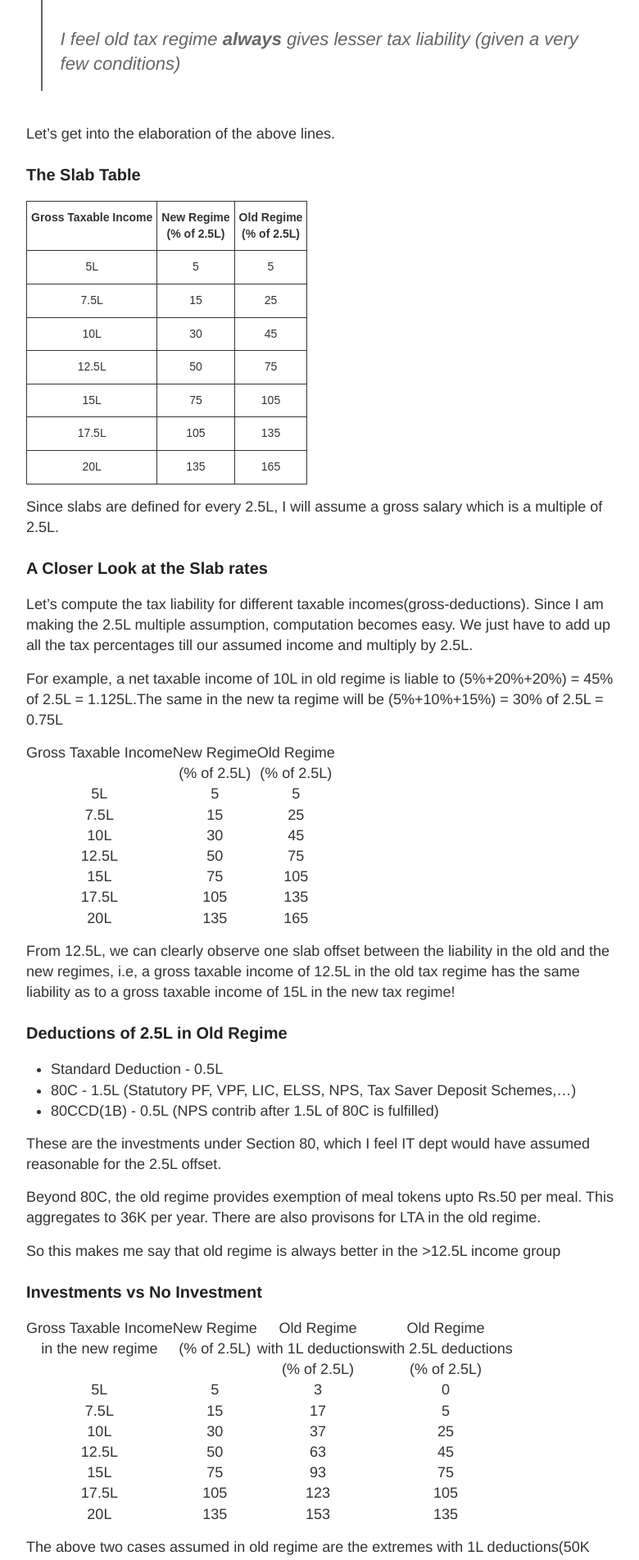
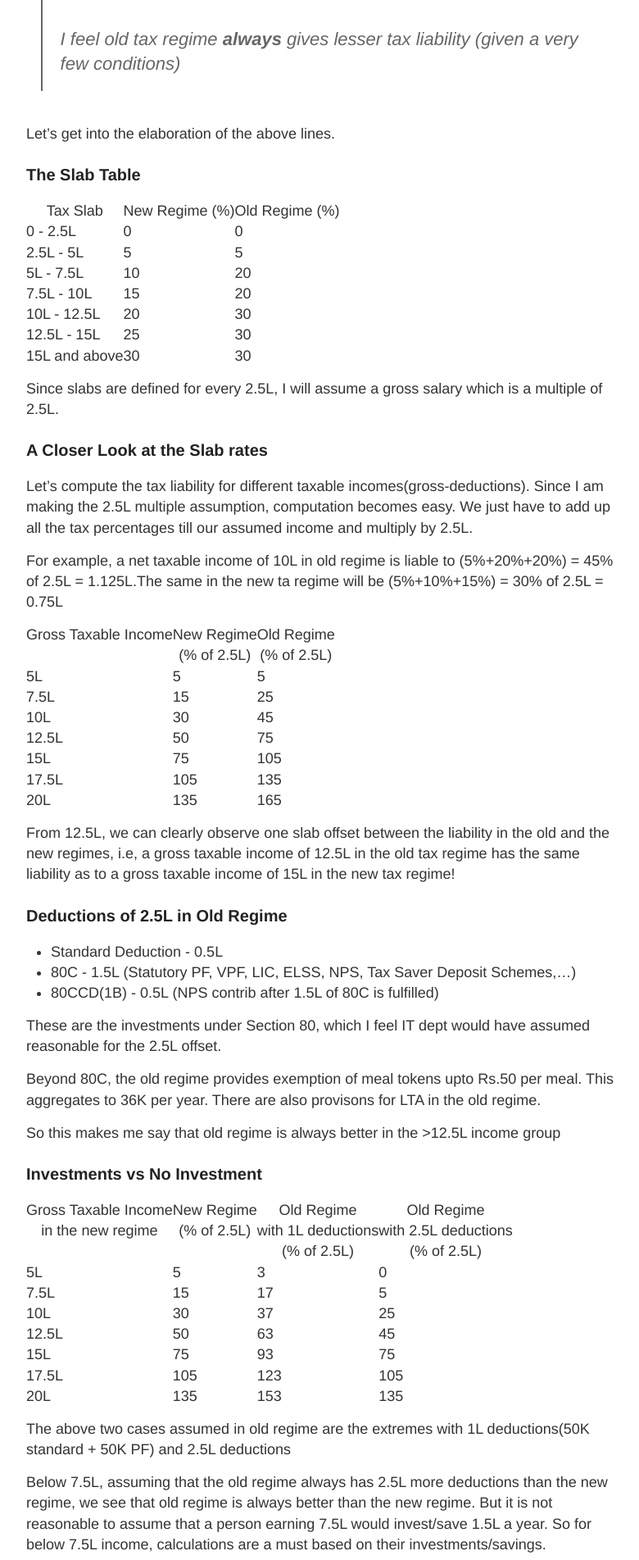
Before and after one commit to pa1tech/blog, a Jekyll site: the page built from _posts/2021-11-4-tax-regime.md, in a window 1280 px wide. Shown: the part 902-2805 px from the top of the page at 82% size, without its empty margins (248-1028 px from the left). Built offline with Jekyll 4.4.1, drawn with Linux system fonts in a browser that asks for light colours.

Commit message:
Update 2021-11-4-tax-regime.md

```diff
--- a/_posts/2021-11-4-tax-regime.md
+++ b/_posts/2021-11-4-tax-regime.md
@@ -17,58 +17,49 @@ Let's get into the elaboration of the above lines.
 
 ### The Slab Table
 
-<style type="text/css">
-.tg  {border-collapse:collapse;border-spacing:0;}
-.tg td{border-color:black;border-style:solid;border-width:1px;font-family:Arial, sans-serif;font-size:14px;
-  overflow:hidden;padding:10px 5px;word-break:normal;}
-.tg th{border-color:black;border-style:solid;border-width:1px;font-family:Arial, sans-serif;font-size:14px;
-  font-weight:normal;overflow:hidden;padding:10px 5px;word-break:normal;}
-.tg .tg-c3ow{border-color:inherit;text-align:center;vertical-align:top}
-.tg .tg-7btt{border-color:inherit;font-weight:bold;text-align:center;vertical-align:top}
-</style>
-<table class="tg">
+<table>
 <thead>
   <tr>
-    <th class="tg-7btt">Gross Taxable Income</th>
-    <th class="tg-7btt">New Regime<br>(% of 2.5L)</th>
-    <th class="tg-7btt">Old Regime<br>(% of 2.5L)</th>
+    <th>Tax Slab</th>
+    <th>New Regime (%)</th>
+    <th>Old Regime (%)</th>
   </tr>
 </thead>
 <tbody>
   <tr>
-    <td class="tg-c3ow">5L</td>
-    <td class="tg-c3ow">5</td>
-    <td class="tg-c3ow">5</td>
+    <td>0 - 2.5L</td>
+    <td>0</td>
+    <td>0</td>
   </tr>
   <tr>
-    <td class="tg-c3ow">7.5L</td>
-    <td class="tg-c3ow">15</td>
-    <td class="tg-c3ow">25</td>
+    <td>2.5L - 5L</td>
+    <td>5</td>
+    <td>5</td>
   </tr>
   <tr>
-    <td class="tg-c3ow">10L</td>
-    <td class="tg-c3ow">30</td>
-    <td class="tg-c3ow">45</td>
+    <td>5L - 7.5L</td>
+    <td>10</td>
+    <td>20</td>
   </tr>
   <tr>
-    <td class="tg-c3ow">12.5L</td>
-    <td class="tg-c3ow">50</td>
-    <td class="tg-c3ow">75</td>
+    <td>7.5L - 10L</td>
+    <td>15</td>
+    <td>20</td>
   </tr>
   <tr>
-    <td class="tg-c3ow">15L</td>
-    <td class="tg-c3ow">75</td>
-    <td class="tg-c3ow">105</td>
+    <td>10L - 12.5L</td>
+    <td>20</td>
+    <td>30</td>
   </tr>
   <tr>
-    <td class="tg-c3ow">17.5L</td>
-    <td class="tg-c3ow">105</td>
-    <td class="tg-c3ow">135</td>
+    <td>12.5L - 15L</td>
+    <td>25</td>
+    <td>30</td>
   </tr>
   <tr>
-    <td class="tg-c3ow">20L</td>
-    <td class="tg-c3ow">135</td>
-    <td class="tg-c3ow">165</td>
+    <td>15L and above</td>
+    <td>30</td>
+    <td>30</td>
   </tr>
 </tbody>
 </table>
@@ -80,15 +71,52 @@ Let's compute the tax liability for different taxable incomes(gross-deductions).
 
 For example, a net taxable income of 10L in old regime is liable to (5%+20%+20%) = 45% of 2.5L = 1.125L.The same in the new ta regime will be (5%+10%+15%) = 30% of 2.5L = 0.75L
 
-| Gross Taxable Income 	| New Regime<br>(% of 2.5L) 	| Old Regime<br>(% of 2.5L) 	|
-|:--------------------:	|:-------------------------:	|:-------------------------:	|
-|          5L          	|             5             	|             5             	|
-|         7.5L         	|             15            	|             25            	|
-|          10L         	|             30            	|             45            	|
-|         12.5L        	|             50            	|             75            	|
-|          15L         	|             75            	|            105            	|
-|         17.5L        	|            105            	|            135            	|
-|          20L         	|            135            	|            165            	|
+<table>
+<thead>
+  <tr>
+    <th>Gross Taxable Income</th>
+    <th>New Regime<br>(% of 2.5L)</th>
+    <th>Old Regime<br>(% of 2.5L)</th>
+  </tr>
+</thead>
+<tbody>
+  <tr>
+    <td>5L</td>
+    <td>5</td>
+    <td>5</td>
+  </tr>
+  <tr>
+    <td>7.5L</td>
+    <td>15</td>
+    <td>25</td>
+  </tr>
+  <tr>
+    <td>10L</td>
+    <td>30</td>
+    <td>45</td>
+  </tr>
+  <tr>
+    <td>12.5L</td>
+    <td>50</td>
+    <td>75</td>
+  </tr>
+  <tr>
+    <td>15L</td>
+    <td>75</td>
+    <td>105</td>
+  </tr>
+  <tr>
+    <td>17.5L</td>
+    <td>105</td>
+    <td>135</td>
+  </tr>
+  <tr>
+    <td>20L</td>
+    <td>135</td>
+    <td>165</td>
+  </tr>
+</tbody>
+</table>
 
 From 12.5L, we can clearly observe one slab offset between the liability in the old and the new regimes, i.e, a gross taxable income of 12.5L in the old tax regime has the same liability as to a gross taxable income of 15L in the new tax regime!
 
@@ -105,16 +133,60 @@ So this makes me say that old regime is always better in the >12.5L income group
 
 ### Investments vs No Investment
 
-| Gross Taxable Income<br>in the new regime 	| New Regime<br>(% of 2.5L) 	| Old Regime<br>with 1L deductions<br>(% of 2.5L) 	| Old Regime<br>with 2.5L deductions<br>(% of 2.5L) 	|
-|:-----------------------------------------:	|:-------------------------:	|:-----------------------------------------------:	|:-------------------------------------------------:	|
-|                     5L                    	|             5             	|                        3                        	|                         0                         	|
-|                    7.5L                   	|             15            	|                        17                       	|                         5                         	|
-|                    10L                    	|             30            	|                        37                       	|                         25                        	|
-|                   12.5L                   	|             50            	|                        63                       	|                         45                        	|
-|                    15L                    	|             75            	|                        93                       	|                         75                        	|
-|                   17.5L                   	|            105            	|                       123                       	|                        105                        	|
-|                    20L                    	|            135            	|                       153                       	|                        135                        	|
-
+<table>
+<thead>
+  <tr>
+    <th>Gross Taxable Income<br>in the new regime</th>
+    <th>New Regime<br>(% of 2.5L)</th>
+    <th>Old Regime<br>with 1L deductions<br>(% of 2.5L)</th>
+    <th>Old Regime<br>with 2.5L deductions<br>(% of 2.5L)</th>
+  </tr>
+</thead>
+<tbody>
+  <tr>
+    <td>5L</td>
+    <td>5</td>
+    <td>3</td>
+    <td>0</td>
+  </tr>
+  <tr>
+    <td>7.5L</td>
+    <td>15</td>
+    <td>17</td>
+    <td>5</td>
+  </tr>
+  <tr>
+    <td>10L</td>
+    <td>30</td>
+    <td>37</td>
+    <td>25</td>
+  </tr>
+  <tr>
+    <td>12.5L</td>
+    <td>50</td>
+    <td>63</td>
+    <td>45</td>
+  </tr>
+  <tr>
+    <td>15L</td>
+    <td>75</td>
+    <td>93</td>
+    <td>75</td>
+  </tr>
+  <tr>
+    <td>17.5L</td>
+    <td>105</td>
+    <td>123</td>
+    <td>105</td>
+  </tr>
+  <tr>
+    <td>20L</td>
+    <td>135</td>
+    <td>153</td>
+    <td>135</td>
+  </tr>
+</tbody>
+</table>
 
 The above two cases assumed in old regime are the extremes with 1L deductions(50K standard + 50K PF) and 2.5L deductions
 
```
